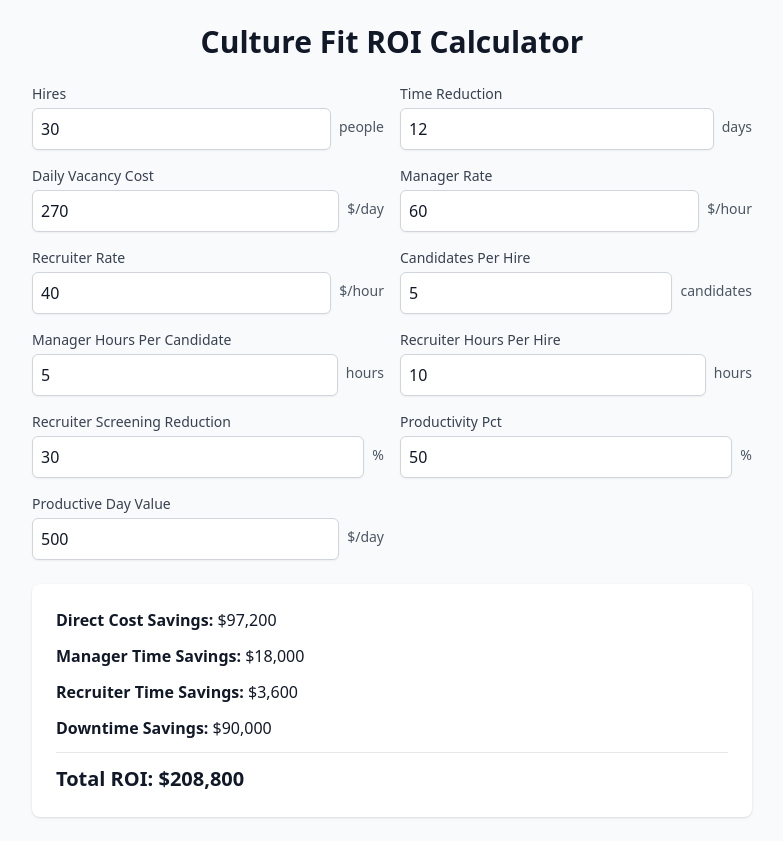
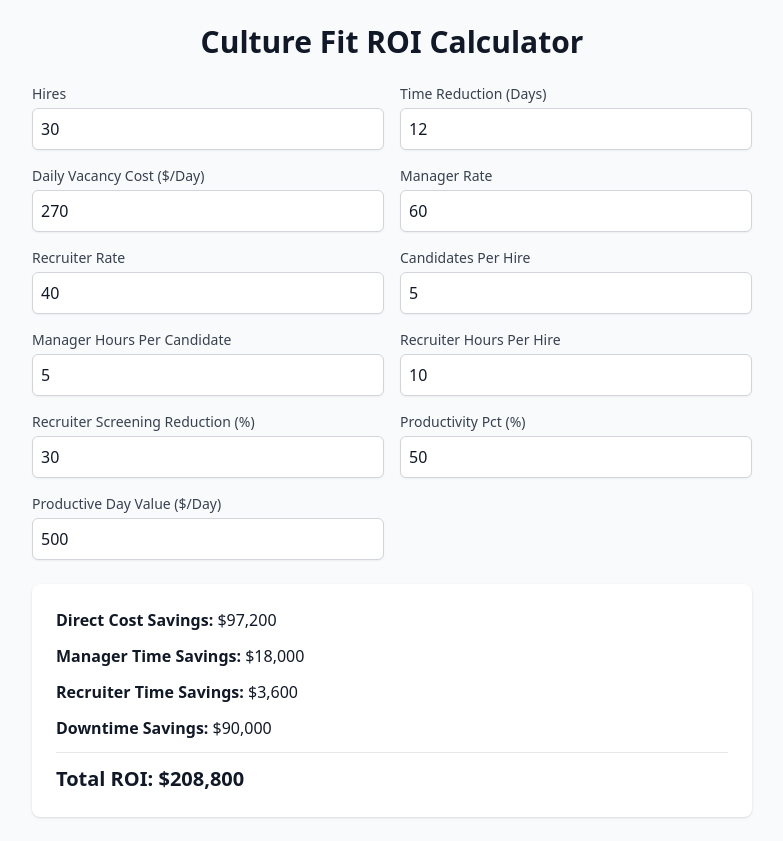
Before and after one commit to ericadenise/culture-fit-roi-calculator, a React (Vite) app: page / in a window 1280 px wide. Shown: the whole page, without its empty margins (248-1031 px from the left). Built offline with nearby package versions, Linux system fonts and the light colour scheme.

Commit message:
Update App.jsx

```diff
--- a/src/App.jsx
+++ b/src/App.jsx
@@ -10,8 +10,8 @@ export default function App() {
     candidatesPerHire: 5,
     managerHoursPerCandidate: 5,
     recruiterHoursPerHire: 10,
-    recruiterScreeningReduction: 30, // store as whole number (30%)
-    productivityPct: 50, // store as whole number (50%)
+    recruiterScreeningReduction: 30, // % as whole number
+    productivityPct: 50, // % as whole number
     productiveDayValue: 500,
   });
 
@@ -20,21 +20,15 @@ export default function App() {
     setInputs({ ...inputs, [name]: parseFloat(value) });
   };
 
+  // Only add unit to label if it's unclear without it
   const units = {
-    hires: "people",
     timeReduction: "days",
     dailyVacancyCost: "$/day",
-    managerRate: "$/hour",
-    recruiterRate: "$/hour",
-    candidatesPerHire: "candidates",
-    managerHoursPerCandidate: "hours",
-    recruiterHoursPerHire: "hours",
     recruiterScreeningReduction: "%",
     productivityPct: "%",
     productiveDayValue: "$/day",
   };
 
-  // Convert percentage inputs from whole number to decimal
   const recruiterReduction = inputs.recruiterScreeningReduction / 100;
   const productivity = inputs.productivityPct / 100;
 
@@ -69,12 +63,15 @@ export default function App() {
         Culture Fit ROI Calculator
       </h1>
       <div className="grid gap-4 md:grid-cols-2">
-        {Object.entries(inputs).map(([key, value]) => (
-          <div key={key}>
-            <label className="block text-sm font-medium text-gray-700 capitalize">
-              {key.replace(/([A-Z])/g, " $1")}
-            </label>
-            <div className="flex items-center space-x-2">
+        {Object.entries(inputs).map(([key, value]) => {
+          const label =
+            key.replace(/([A-Z])/g, " $1") +
+            (units[key] ? ` (${units[key]})` : "");
+          return (
+            <div key={key}>
+              <label className="block text-sm font-medium text-gray-700 capitalize">
+                {label}
+              </label>
               <input
                 type="number"
                 name={key}
@@ -82,10 +79,9 @@ export default function App() {
                 onChange={handleChange}
                 className="mt-1 block w-full p-2 border border-gray-300 rounded-md shadow-sm"
               />
-              <span className="text-sm text-gray-600">{units[key]}</span>
             </div>
-          </div>
-        ))}
+          );
+        })}
       </div>
       <div className="bg-white rounded-lg shadow p-6 space-y-3">
         <p>
```
